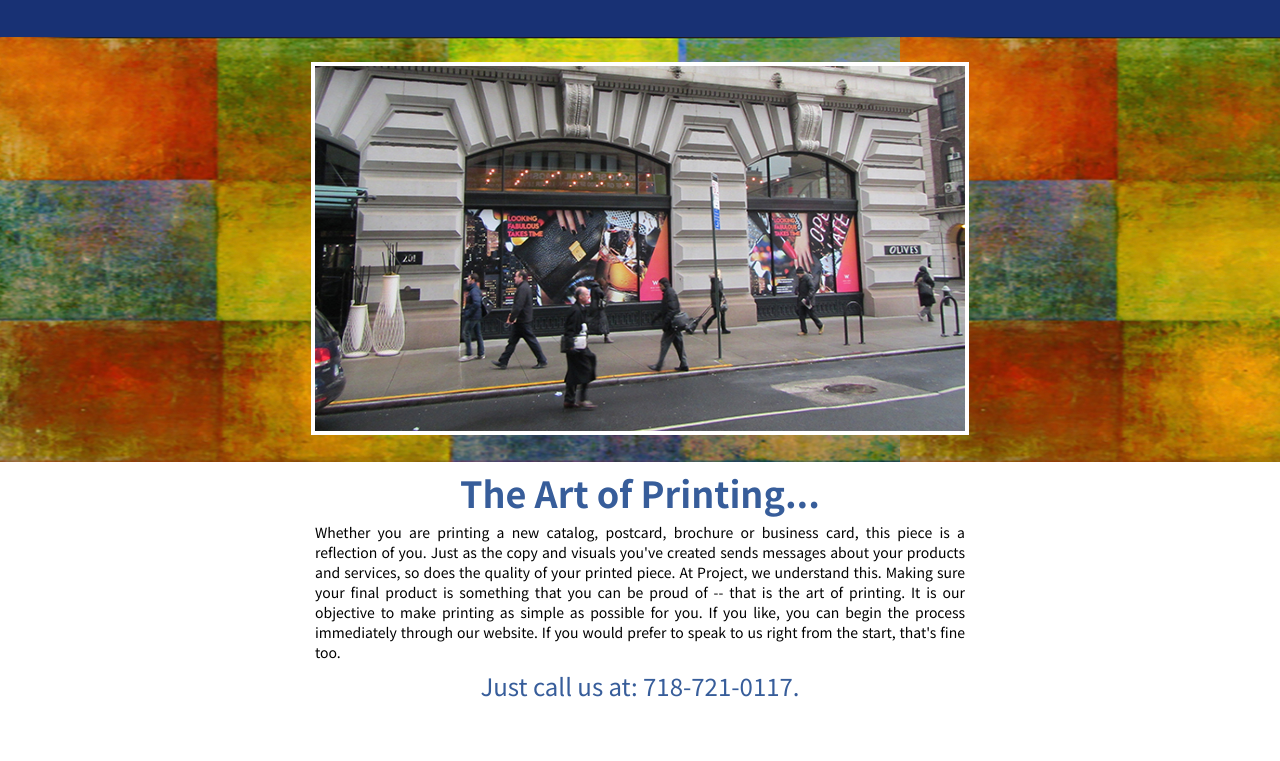
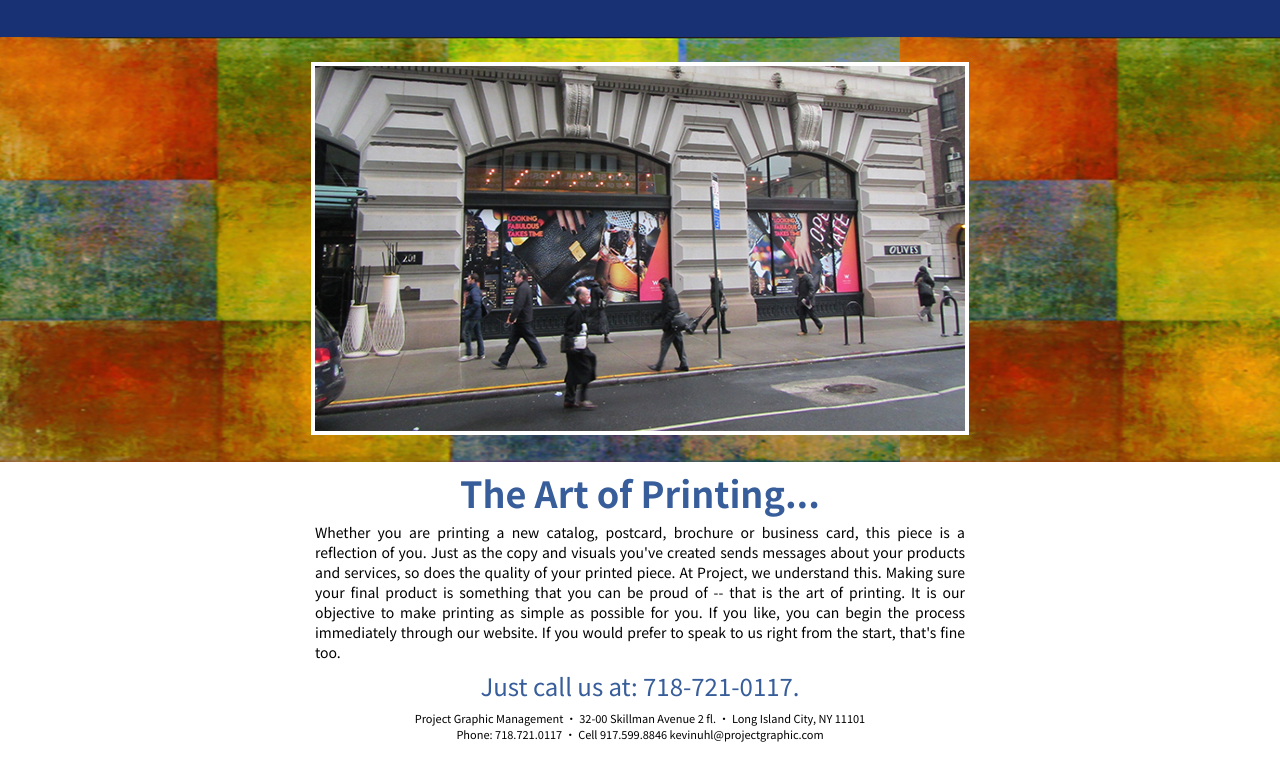
Before and after one commit to Kevponce194/proj-site, a plain HTML site: page index.html in a window 1280 px wide. Shown: the part 153-914 px from the top of the page. Before the commit the page ends 881 px from the top, so only its background shows below. Drawn offline with Linux system fonts and the light colour scheme.

Commit message:
Address line

```diff
--- a/index.html
+++ b/index.html
@@ -42,6 +42,10 @@
                 website. If you would prefer to speak to us right from the start, that's fine too.
                 </br>
                 <h3>Just call us at: 718-721-0117.</h3>
+                <p class="address">Project Graphic Management •
+                    32-00 Skillman Avenue 2 fl. • Long Island City, NY 11101<br>
+                    Phone: 718.721.0117 • Cell 917.599.8846
+                    kevinuhl@projectgraphic.com</p>
             </p>
         </div>
     </div>
--- a/project.css
+++ b/project.css
@@ -108,6 +108,12 @@ p {
     margin: 0px;
 }
 
+.address {
+    font-weight: 500;
+    font-size: 11px;
+    text-align: center;
+}
+
 #gallery {
     margin: 25px 0px 5px 0px;
     text-align: center;
```
